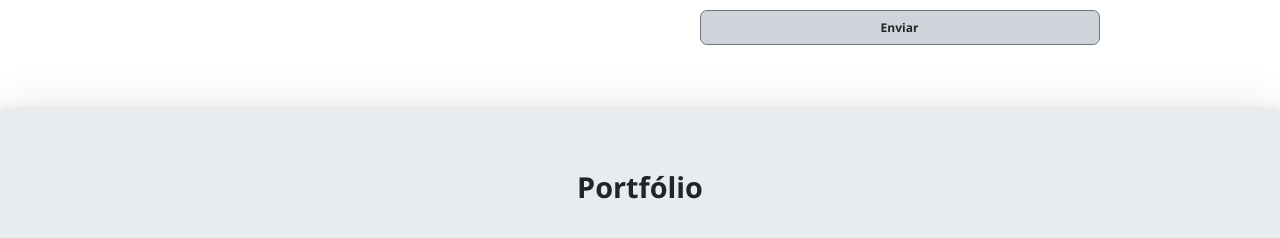
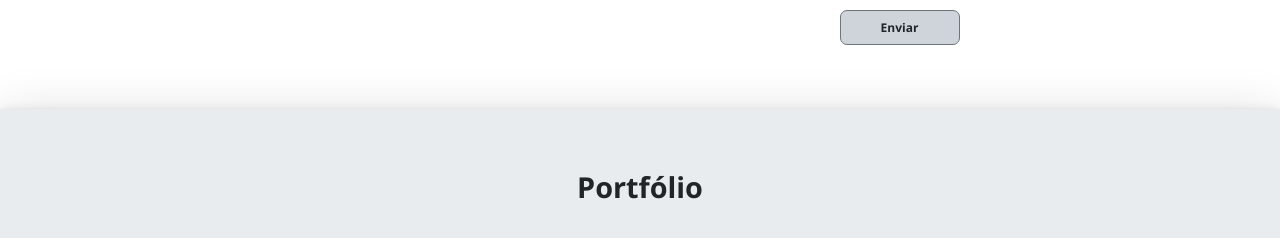
Before and after one commit to kaiocp/personal-page, a plain HTML site: page index.html in a window 1280 px wide. Shown: the part 1170-1408 px from the top of the page. Drawn offline with nearby package versions, Linux system fonts and the light colour scheme.

Commit message:
fix: element bottom margin

```diff
--- a/assets/css/contact.css
+++ b/assets/css/contact.css
@@ -12,6 +12,7 @@
         display: flex;
         flex-direction: column;
         row-gap: 2rem;
+        margin-bottom: 3rem;
     }
 
     .contact__media {
@@ -59,7 +60,7 @@
     }
 
     .contact__email-form--button button {
-        width: 100%;
+        width: 30%;
         padding: 0.5rem 0;
         border: 1px solid var(--grey1);
         background-color: var(--btn);
@@ -67,7 +68,7 @@
         color: var(--black);
         font-weight: 700;
         font-size: 0.75rem;
-        align-self: center;
+        align-self: flex-end;
         text-align: center;
         transition: 0.3s;
         cursor: pointer;
```
